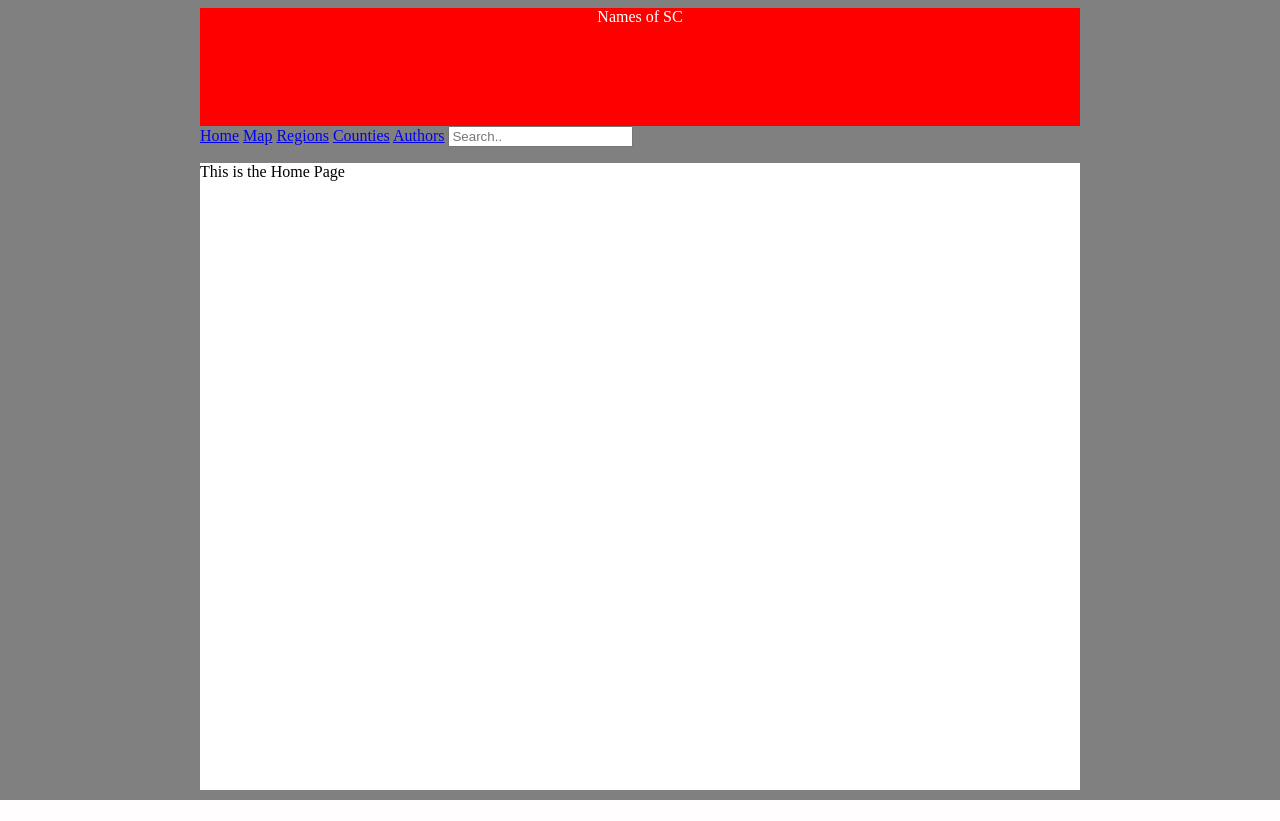
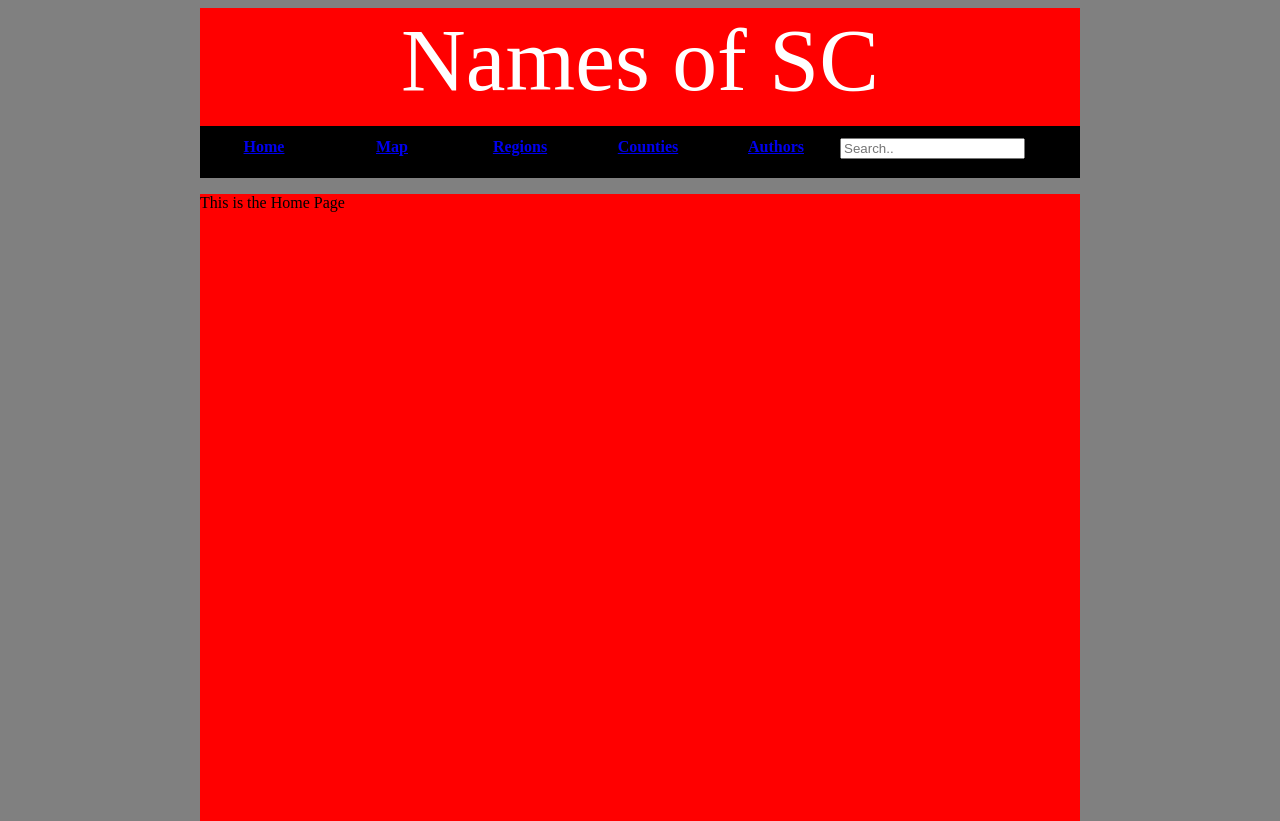
Before and after one commit to DigitalUSSouth/namesInSouthCarolina, a Django app: page / in a window 1280 px wide. Before the commit the page ends 800 px from the top, so only its background shows below. Run offline with Django 3.2, Linux system fonts and the light colour scheme.

Commit message:
To Match
Updated this to match the other base.css. Not sure if this was really needed

```diff
--- a/names_of_sc/static/css/base.css
+++ b/names_of_sc/static/css/base.css
@@ -1,3 +1,4 @@
+
 #header {
   background-color : red;
   width : 100%;
@@ -5,20 +6,22 @@
 }
 
 #body {
-  background-color : white;
+  background-color : red;
   width : 100%;
   height : 80%;
 }
 
 #title {
-  font : arial;
+  font: sans-serif; /*something is overwriting this*/
   color : white;
   text-align : center;
+  font-size:7vw; /*changes based on width of webpage*/
 }
-#nav-bar {
+.nav-bar {
   width : 100%;
-  height : 2.5%;
-  background-color : lightgray;
+  height : 5%;
+  background-color : black;
+  padding-top: 1vw;
 }
 
 html {
@@ -28,8 +31,18 @@ html {
   margin-left : 15%;
 }
 
-div.nav-item {
+.nav-bar a {
+  display:block;
   float : left;
-  width : 20%;
+  width : 10vw;
   text-align : center;
+  font-weight: bold;
 }
+.nav-bar a:hover {
+  background #ddd;
+  color: blue;
+}
+.nav-bar a.active {
+  background-color: #4CAF50;
+  color: white;
+}
```
